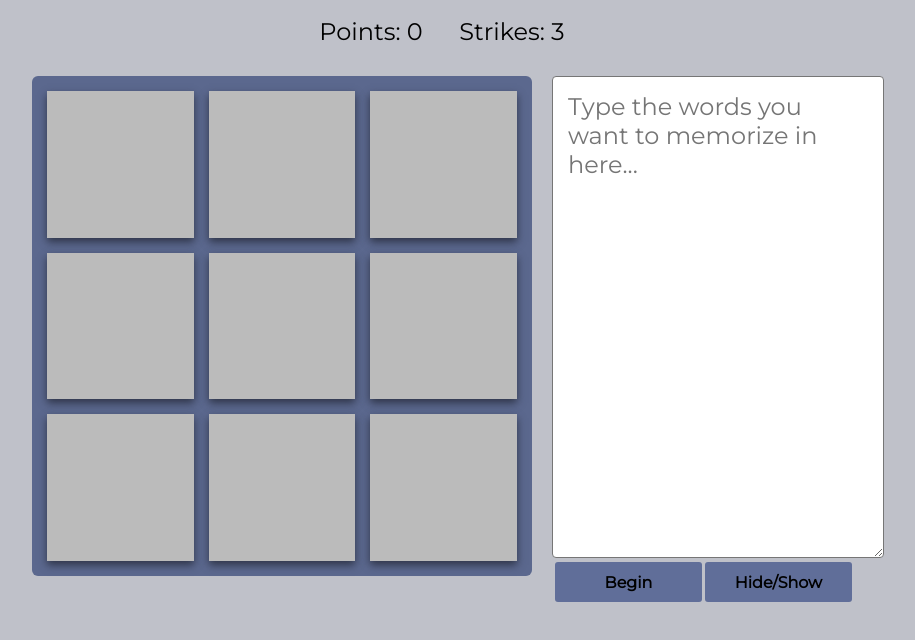
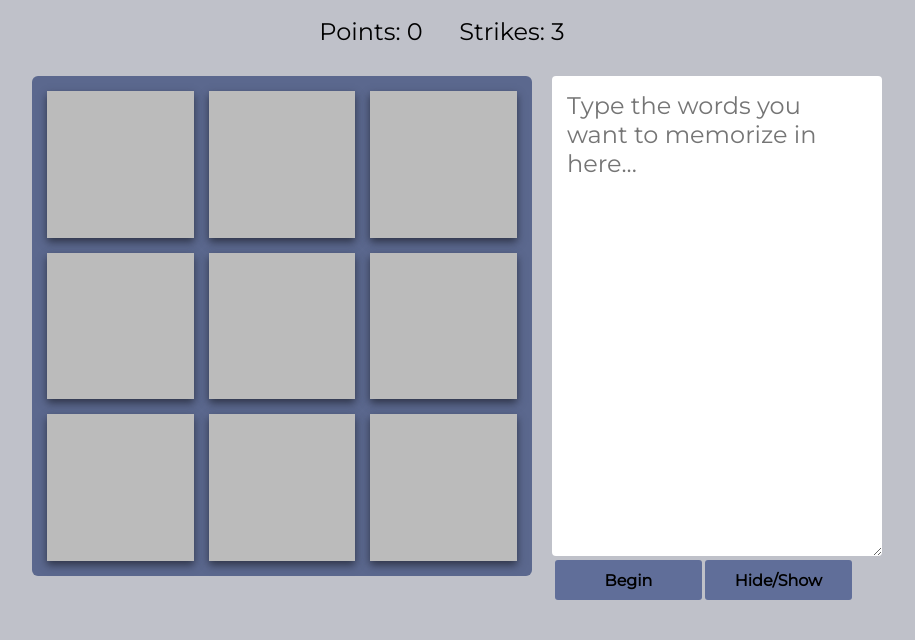
Before and after one commit to katm10/flippinAwesome, a plain HTML site: page index.html in a window 1280 px wide. Shown: the part 92-732 px from the top of the page, without its empty margins (198-1113 px from the left). Drawn offline with nearby package versions, Linux system fonts and the light colour scheme.

Commit message:
somewhat prettier

```diff
--- a/style.css
+++ b/style.css
@@ -109,6 +109,8 @@ h1 {
 .word-container {
   width: 300px;
   margin-left: 20px;
+  font-weight: bold;
+  font-size: 1em;
 }
 
 textarea {
@@ -116,6 +118,7 @@ textarea {
   height: 90%;
   padding: 15px;
   border-radius: 4px;
+  border: 0px;
   font-size: 1.5em;
   font-family: "Montserrat", sans-serif;
 }
```
